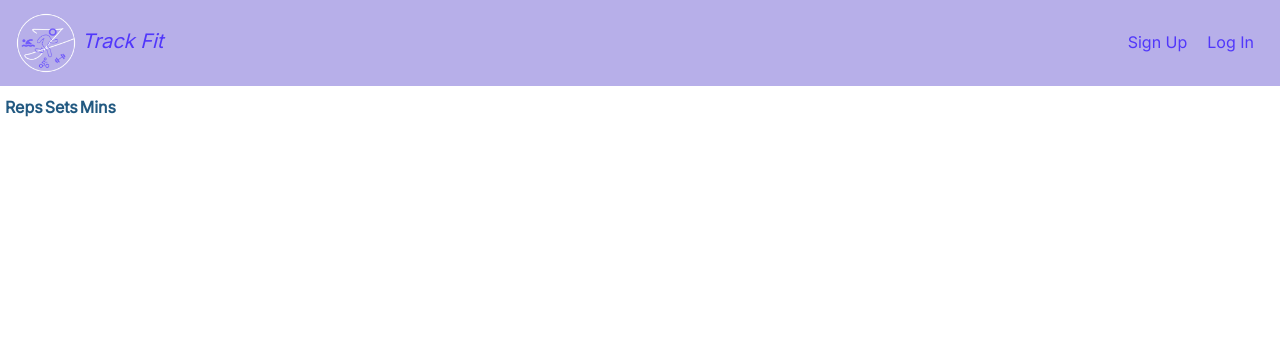
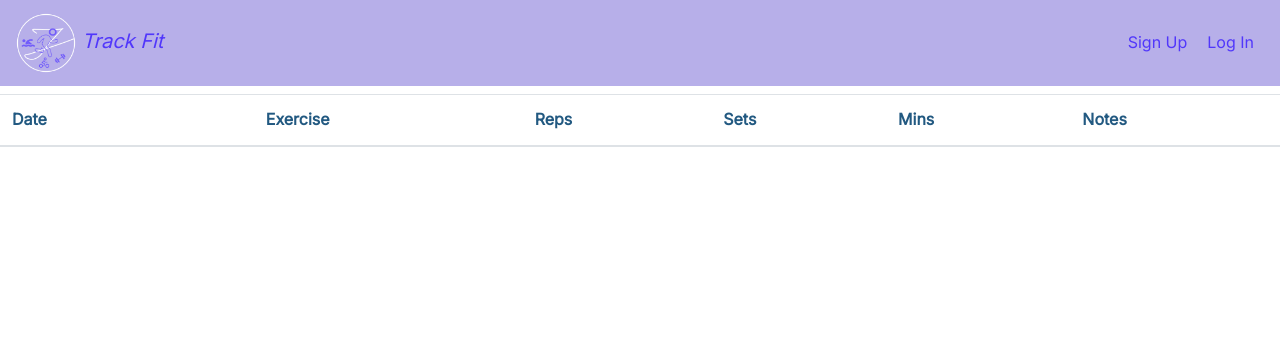
Before and after one commit to aerlikh17/track-fit-app, a Django app: page /clientExercise/track/1 in a window 1280 px wide. Shown: the top 346 px of the page. Run offline with Django 4.2, Linux system fonts and the light colour scheme; data that the repository does not hold is empty.

Commit message:
updated tack-log

```diff
--- a/main_app/static/css/style.css
+++ b/main_app/static/css/style.css
@@ -127,3 +127,23 @@ h4 {
 .navButn:hover {
   background-color: #B7AFE9;
 }
+
+#theExercise {
+  display: flex;
+  justify-content: center;
+}
+
+#noteEx {
+  display: flex;
+  justify-content: center;
+  margin-left: 600px;
+  padding-top: 15px;
+
+
+}
+
+#fitTable {
+  display: flex;
+  justify-content: center;
+  border: solid purple 2px;
+}
--- a/main_app/templates/clientExercise/track.html
+++ b/main_app/templates/clientExercise/track.html
@@ -3,15 +3,20 @@
 
 <h3>{{user.name}}</h3>
 {% load static %}
-<table>
+<table class="table table-hover trackTable">
+  <thead>
     <tr>
-        <td></td>
-        <td></td>
-        <td class="ExerciseUnit">Reps</td>
-        <td class="ExerciseUnit">Sets</td>
-        <td class="ExerciseUnit">Mins</td>
-        <td></td>
-      </tr>
+      <th class="ExerciseUnit">Date</th>
+      <th></th>
+      <th class="ExerciseUnit">Exercise</th>
+      <th class="ExerciseUnit">Reps</th>
+      <th class="ExerciseUnit">Sets</th>
+      <th class="ExerciseUnit">Mins</th>
+      <th class="ExerciseUnit">Notes</th>
+
+    </tr>
+  </thead>
+
   {% for CE in clientExercise %}
 
   <tr>
```
Also changed, not shown: main_app/templates/clientExercise/log.html (+19 -3 lines).
